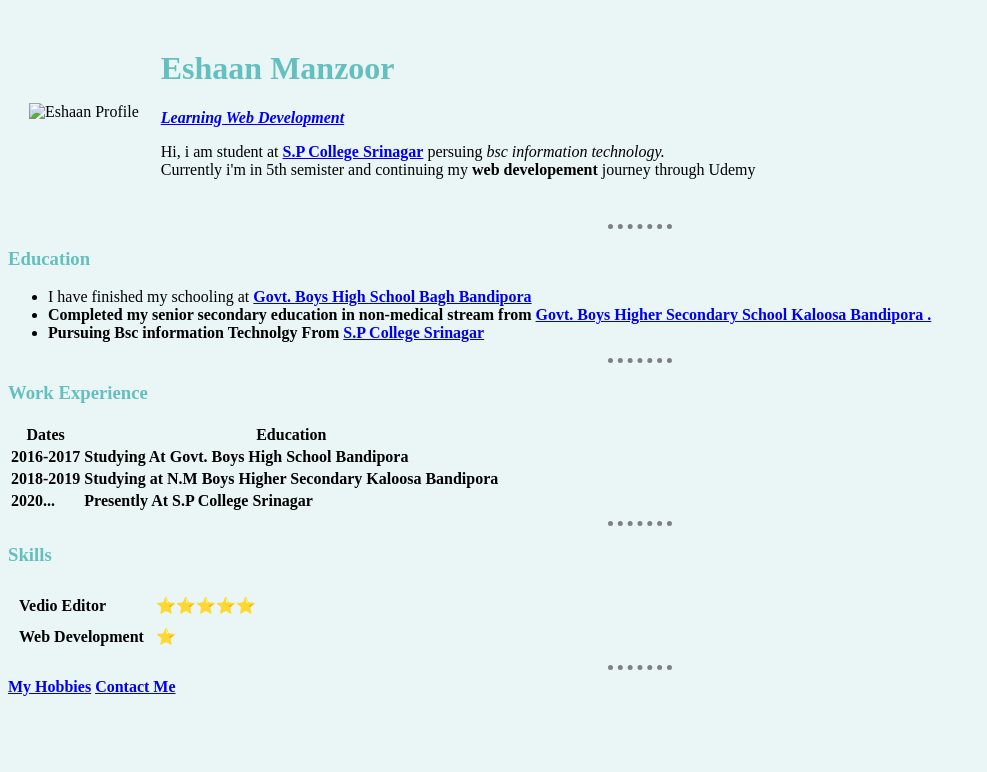
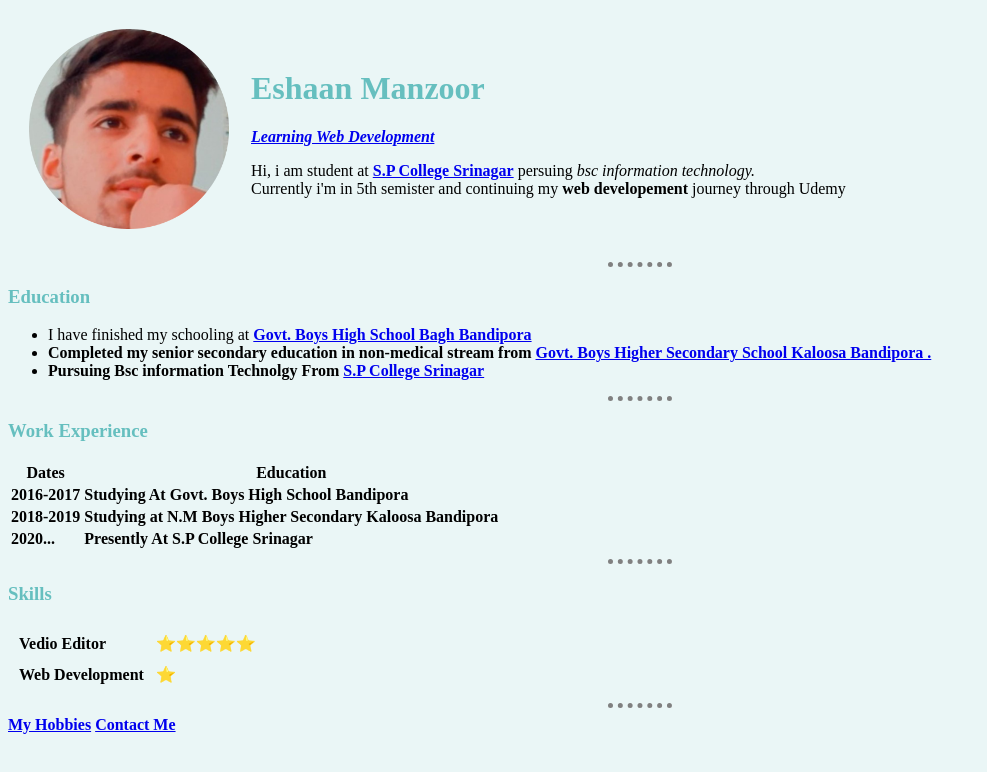
Before and after one commit to Just-as-i-am/cv, a plain HTML site: page index.html in a window 1280 px wide. Shown: the whole page, without its empty margins (0-987 px from the left). Drawn offline with Linux system fonts and the light colour scheme; files that its build step writes are made by us from their sources.

Commit message:
Update index.html

```diff
--- a/index.html
+++ b/index.html
@@ -10,7 +10,7 @@
 <body>
   <table cellspacing="20">
     <tr>
-      <td><img src="eshaan.png" width="200" alt="Eshaan Profile"></td>
+      <td><img src="images/eshaan.png" width="200" alt="Eshaan Profile"></td>
       <td>
         <h1>Eshaan Manzoor</h1>
         <p>
```
